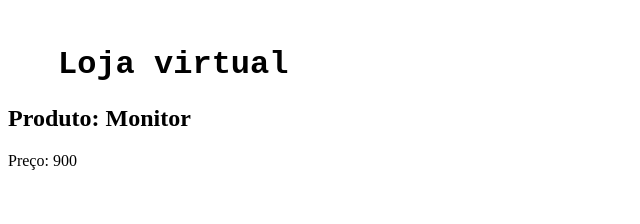
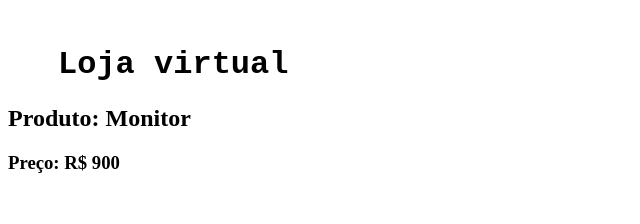
Before and after one commit to emnlfrnds/e-commerce, an Angular app: page / in a window 1280 px wide. Shown: the top 224 px of the page, without its empty margins (0-640 px from the left). Built offline with nearby package versions, Linux system fonts and the light colour scheme.

Commit message:
feat(produto.html): adiciona estrutura de condição para exibir informações do produto e valor

```diff
--- a/src/app/components/produto/produto.html
+++ b/src/app/components/produto/produto.html
@@ -1,4 +1,15 @@
+<!-- Cria uma div para exibir as informações do produto -->
+
+<!--<div>
+  <h2>Produto: {{ produto }}</h2>
+  <h3>Preço: R$ {{ valor }}</h3>
+</div>-->
+
 <div>
-  <h2>Produto: {{ produto }}</h2>
-  <p>Preço: {{ valor }}</p>
+  @if (mostrarProduto) {
+    <h2>Produto: {{ produto }}</h2>
+  }
+  @if (mostrarValor) {
+    <h3>Preço: R$ {{ valor }}</h3>
+  }
 </div>
```
